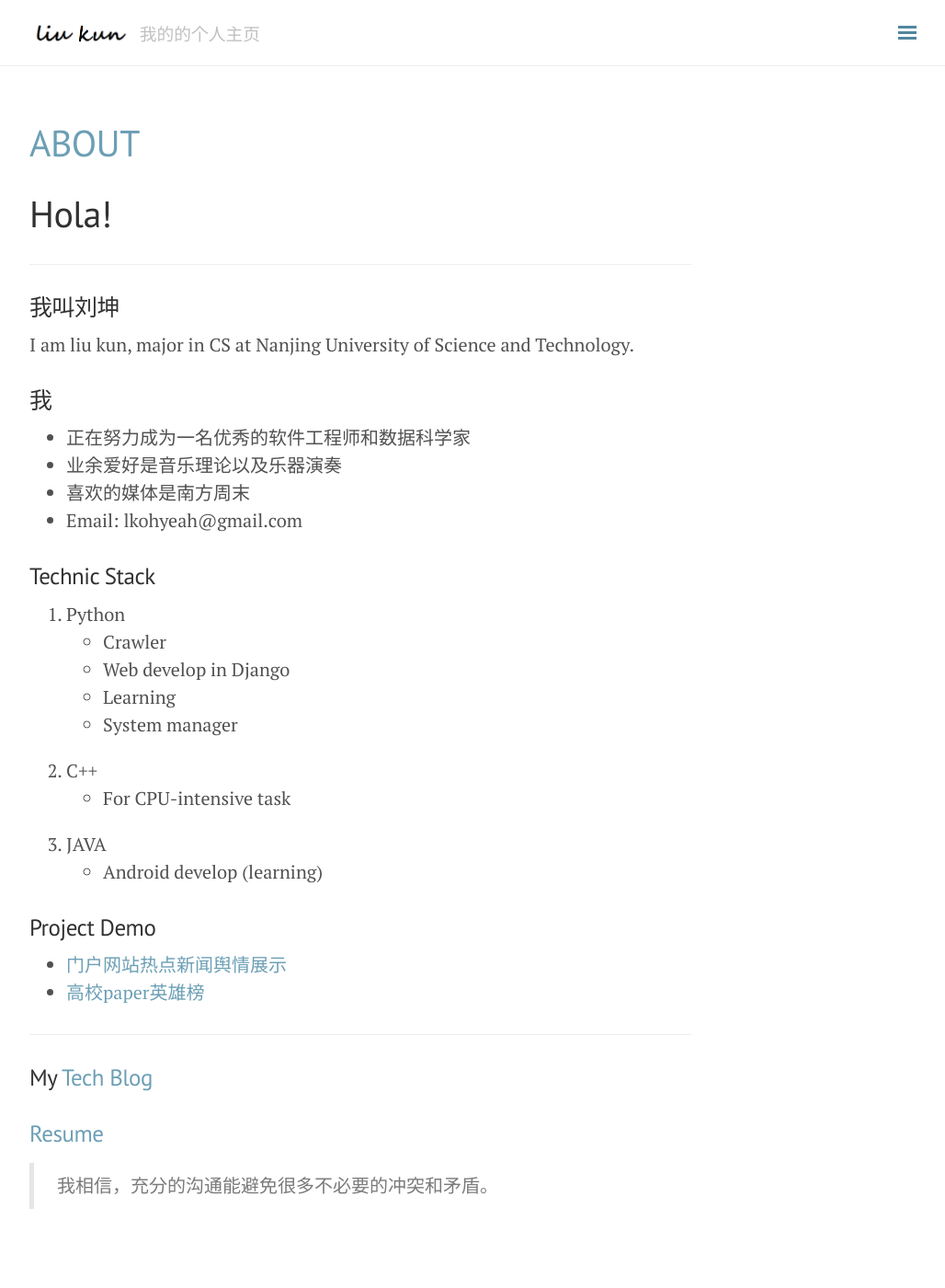
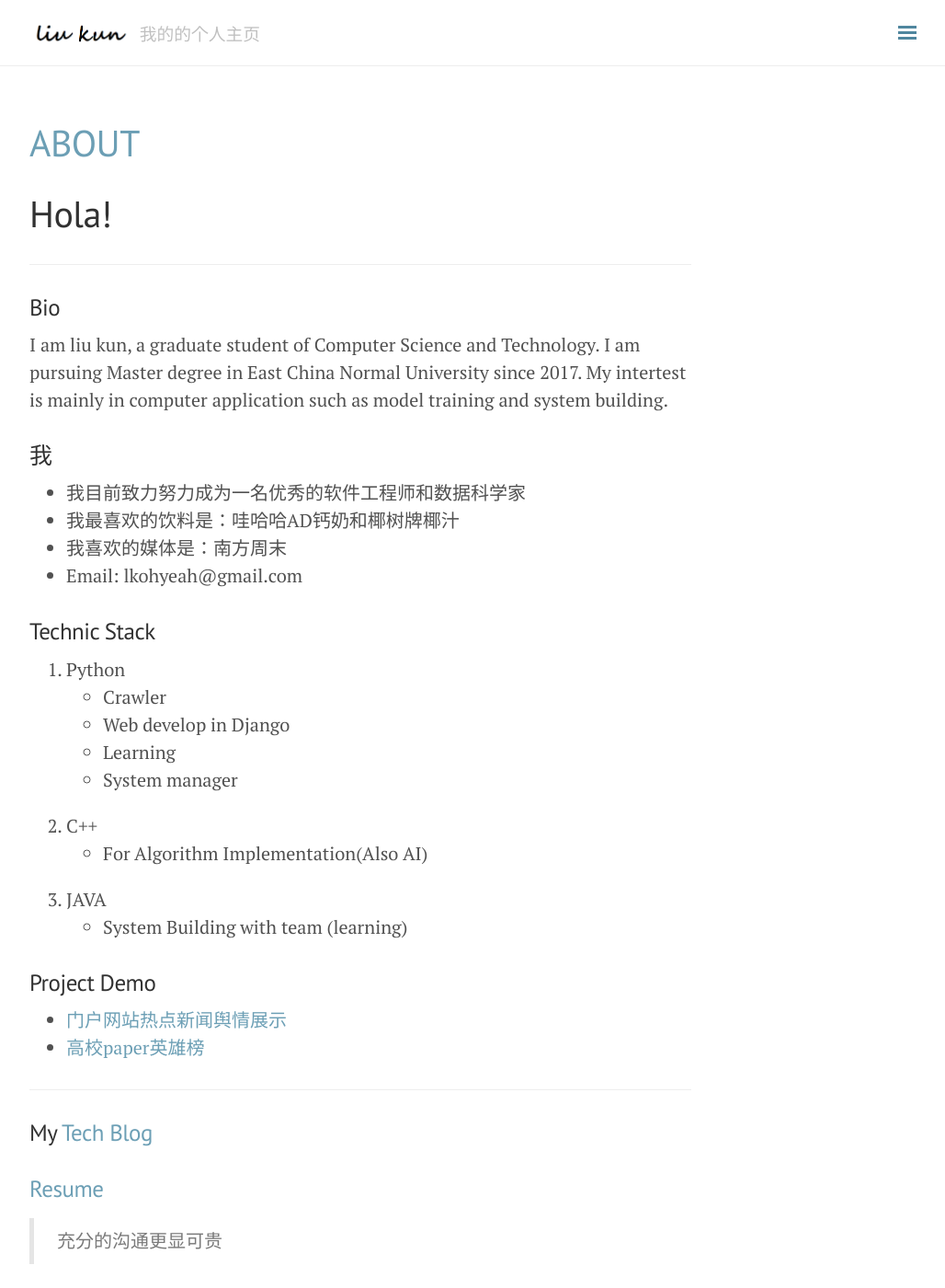
Before and after one commit to build2last/build2last.github.io, a Jekyll site: the page built from about.md, in a window 1280 px wide and 1400 px high. Shown: the whole window at 92% size, without its empty margins (248-1276 px from the left). Built offline with Jekyll 4.4.1, drawn with Linux system fonts in a browser that asks for light colours; nearby versions of some CDN libraries; comment, search, counter and statistics services are not loaded.

Commit message:
update about

```diff
--- a/about.md
+++ b/about.md
@@ -6,13 +6,13 @@ title: About
 # Hola!
 ****
 
-### 我叫刘坤
-I am liu kun, major in CS at Nanjing University of Science and Technology.
+### Bio
+I am liu kun, a graduate student of Computer Science and Technology. I am pursuing Master degree in East China Normal University since 2017. My intertest is mainly in computer application such as model training and system building.
 
 ### 我
-* 正在努力成为一名优秀的软件工程师和数据科学家
-* 业余爱好是音乐理论以及乐器演奏
-* 喜欢的媒体是南方周末
+* 我目前致力努力成为一名优秀的软件工程师和数据科学家
+* 我最喜欢的饮料是：哇哈哈AD钙奶和椰树牌椰汁
+* 我喜欢的媒体是：南方周末
 * Email: lkohyeah@gmail.com
 
 ### Technic Stack
@@ -22,9 +22,9 @@ I am liu kun, major in CS at Nanjing University of Science and Technology.
   * Learning
   * System manager
 2. C++
-  * For CPU-intensive task
+  * For Algorithm Implementation(Also AI)
 3. JAVA
-  * Android develop (learning)
+  * System Building with team (learning)
 
 ### Project Demo
 * [门户网站热点新闻舆情展示](http://115.159.108.164:8080/news/)
@@ -36,4 +36,4 @@ I am liu kun, major in CS at Nanjing University of Science and Technology.
 
 ### [Resume](http://tofind.space/public/resume.pdf)
 
-> 我相信，充分的沟通能避免很多不必要的冲突和矛盾。
+> 充分的沟通更显可贵
```
